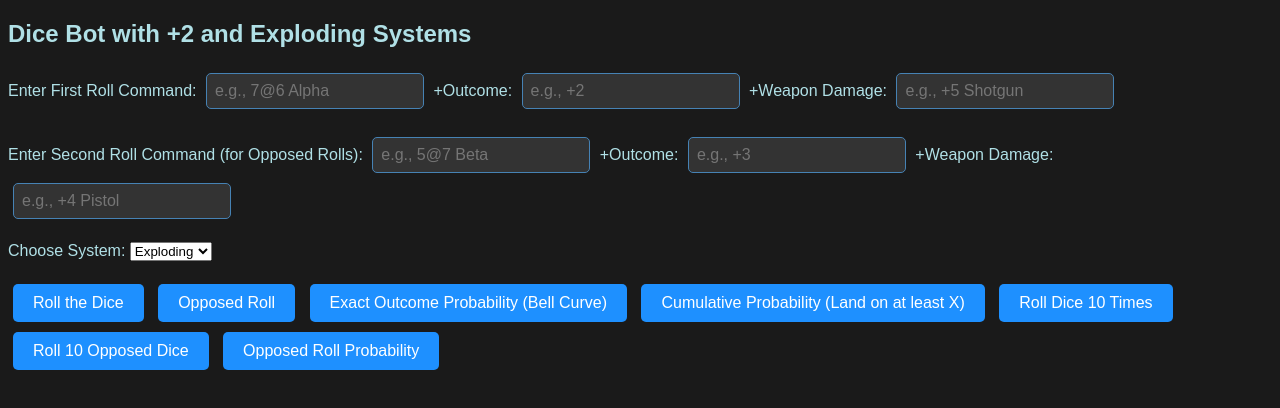
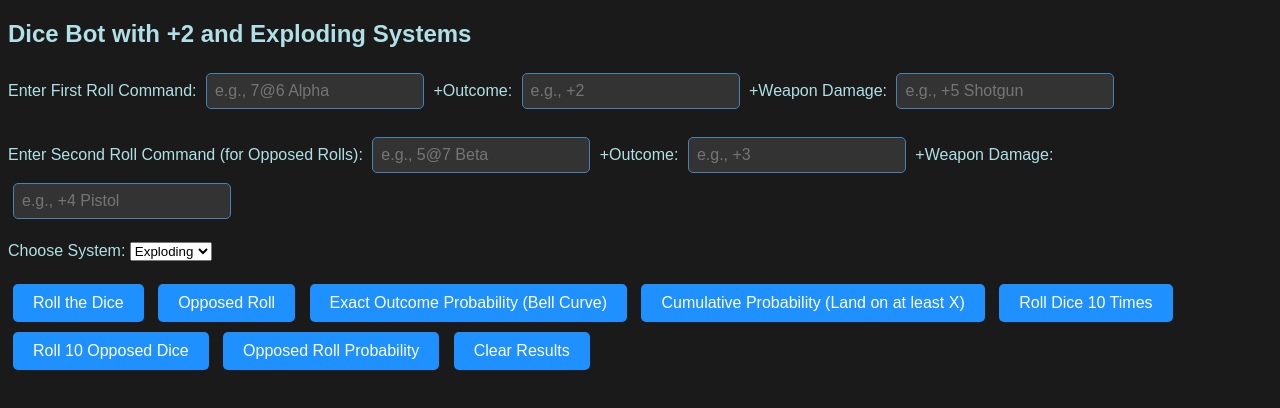
Before and after one commit to badtzmaruboy/Project-Aspirant-Probability, a plain HTML site: page index.html in a window 1280 px wide. Drawn offline with Linux system fonts and the light colour scheme.

Commit message:
Update index.html

```diff
--- a/index.html
+++ b/index.html
@@ -76,11 +76,23 @@
 <button type="button" onclick="rollTenOpposedDice()">Roll 10 Opposed Dice</button>
 <button type="button" onclick="calculateOpposedProbability()">Opposed Roll Probability</button>
 
+<!-- New "Clear Results" button -->
+<button type="button" onclick="clearResults()">Clear Results</button>
+
 <p id="demo"></p>
 <p id="opposedResult" style="display:none;"></p>
 <p id="probabilityResult" style="display:none;"></p>
 
 <script>
+// Function to clear all result displays and reset to default
+function clearResults() {
+    document.getElementById('demo').innerHTML = '';
+    document.getElementById('opposedResult').innerHTML = '';
+    document.getElementById('probabilityResult').innerHTML = '';
+    document.getElementById('opposedResult').style.display = "none";
+    document.getElementById('probabilityResult').style.display = "none";
+}
+
 // Function for a single roll
 function regularRoll() {
     document.getElementById('opposedResult').style.display = "none";
```
